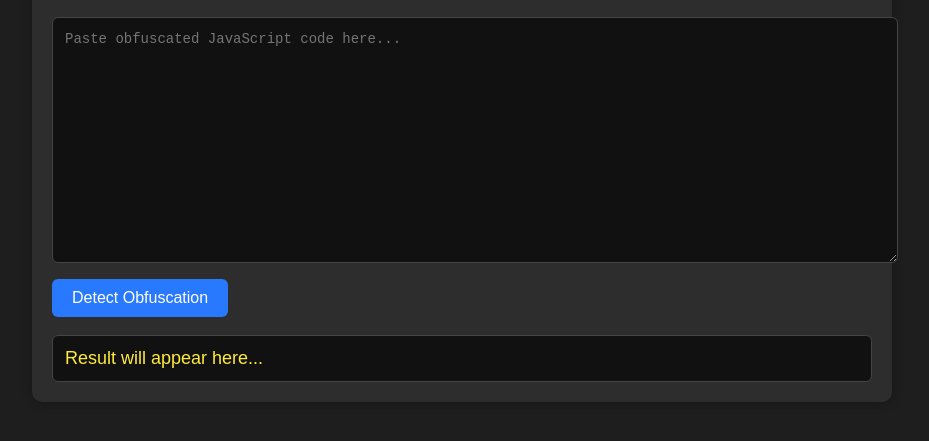
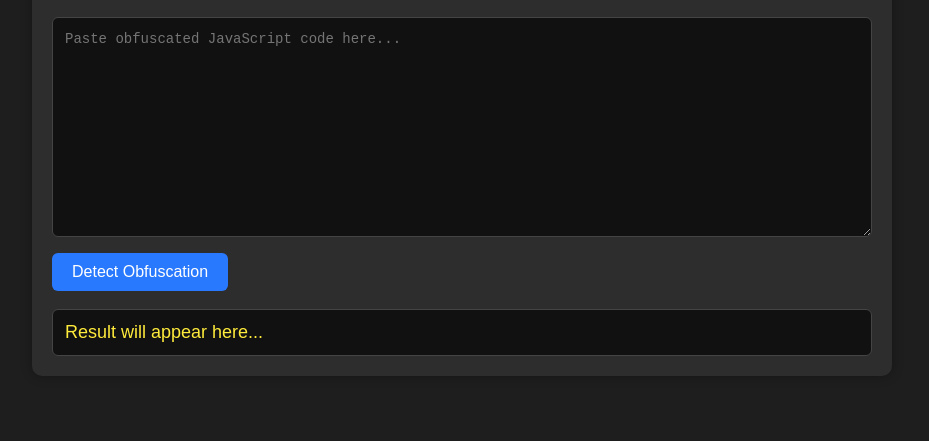
Before and after one commit to kokhinmaungwin/js-obfuscation-detector, a plain HTML site: page index.html in a window 1280 px wide. Shown: the part 91-532 px from the top of the page, without its empty margins (178-1107 px from the left). Drawn offline with Linux system fonts and the light colour scheme.

Commit message:
Update style.css

```diff
--- a/style.css
+++ b/style.css
@@ -25,6 +25,8 @@ textarea {
     border: 1px solid #444;
     font-size: 14px;
     line-height: 1.4;
+    box-sizing:border-box;
+    resize:vertical;
 }
 
 button {
```
